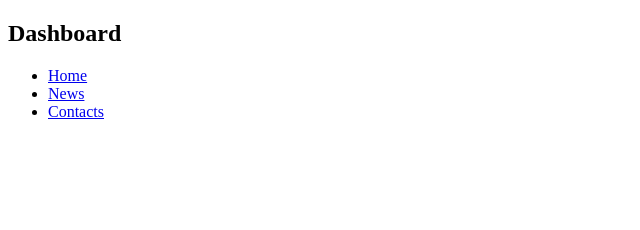
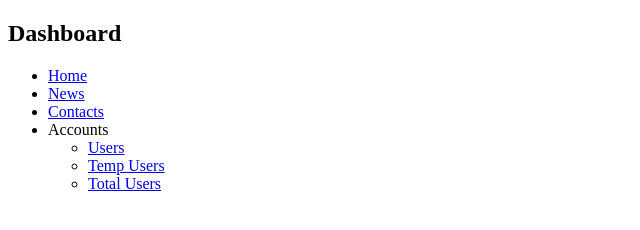
Before and after one commit to realdjun2/it35a-enterprise-system, a plain HTML site: page index.html in a window 1280 px wide. Shown: the whole page, without its empty margins (0-640 px from the left). Drawn offline with Linux system fonts and the light colour scheme.

Commit message:
updated content

```diff
--- a/index.html
+++ b/index.html
@@ -14,3 +14,13 @@
     <li><a href = "#home">Home</a></li>
     <li><a href = "#news">News</a></li>
     <li><a href = "#contacts">Contacts</a></li>
+
+    <li class="dropdown">
+                    <span>Accounts</span>
+                    <ul class="submenu">
+                        <li><a href="#users">Users</a></li>
+                        <li><a href="#temp-users">Temp Users</a></li>
+                        <li><a href="#total-users">Total Users</a></li>
+                    </ul>
+                </li>
+            </ul>
```
